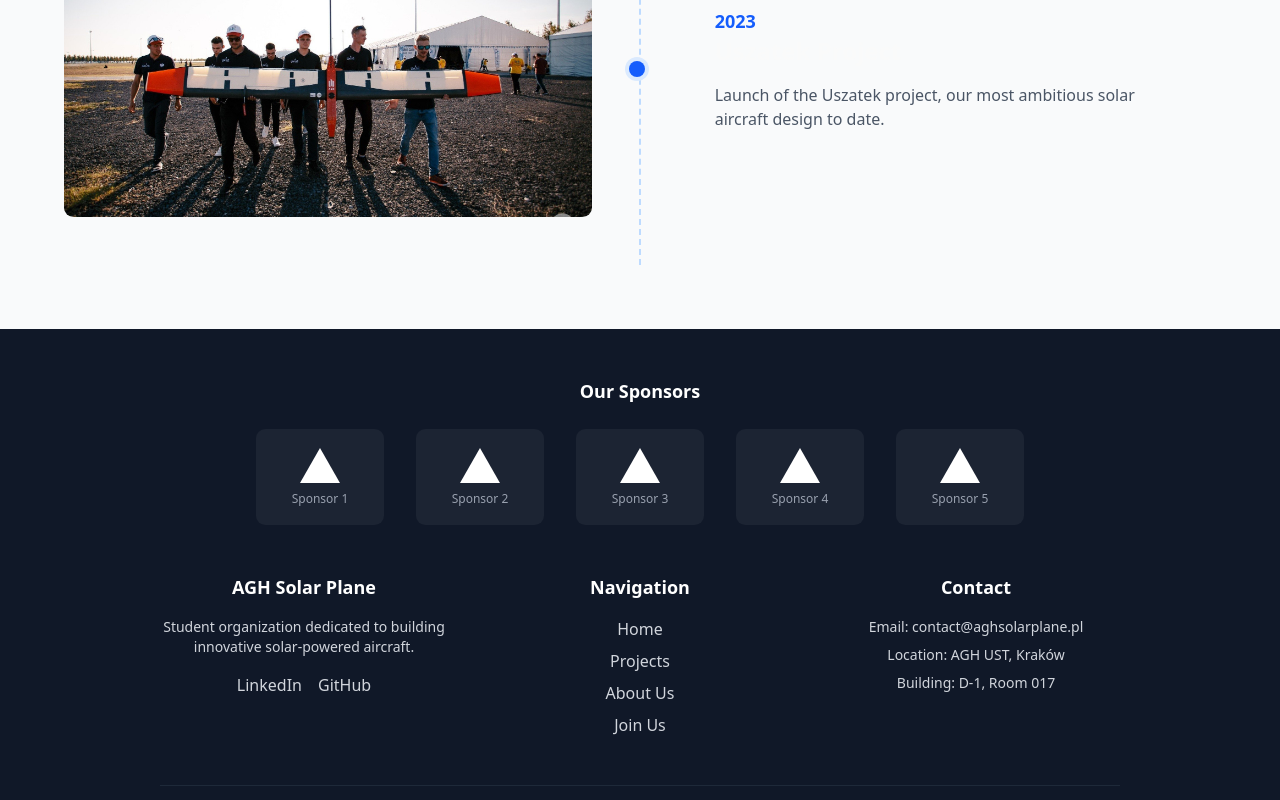
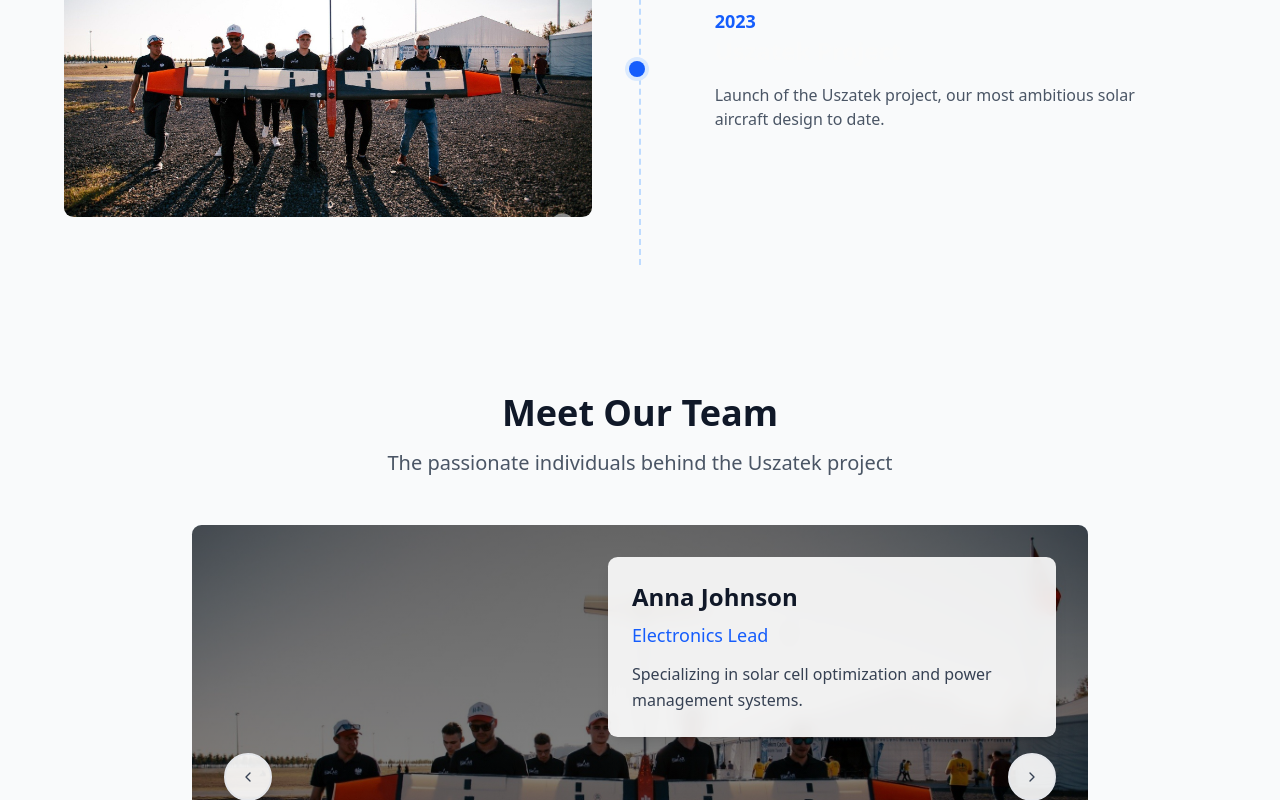
Before and after one commit to wleklinskimateusz/plane, a Next.js app: page /en/projects/uszatek in a window 1280 px wide. Shown: the part 2644-3444 px from the top of the page. Built offline with nearby package versions, Linux system fonts and the light colour scheme.

Commit message:
feat: add meet our team section

```diff
--- a/src/app/[lang]/projects/uszatek/page.tsx
+++ b/src/app/[lang]/projects/uszatek/page.tsx
@@ -2,6 +2,7 @@ import Image from "next/image";
 import { getTranslations } from "@/translations/common/dictionary";
 import { getUszatekTranslations } from "@/translations/uszatek/dictionary";
 import { ImageCard } from "@/components/image-card";
+import { ImageSwitcher } from "@/components/image-switcher";
 
 import {
   CarouselContent,
@@ -27,13 +28,7 @@ export default async function Uszatek({
   return (
     <div className="flex flex-col w-full  mx-auto">
       <section className="relative h-[100vh] w-full">
-        <Image
-          src="/team.jpeg"
-          alt="Uszatek"
-          layout="fill"
-          objectFit="cover"
-          objectPosition="center"
-        />
+        <Image src="/team.jpeg" alt="Uszatek" layout="fill" objectFit="cover" />
         <div className="absolute inset-0 bg-black/30" />
         <div className="absolute bottom-32 left-16 max-w-xl">
           <div className="bg-black/40 backdrop-blur-md p-8 rounded-lg">
@@ -73,6 +68,22 @@ export default async function Uszatek({
           <Timeline items={uszatekTranslations.timeline.items} />
         </div>
       </section>
+
+      {/* Team Section */}
+      <section className="w-full bg-gray-50 py-16">
+        <div className="text-center mb-12">
+          <h2 className="text-4xl font-bold text-gray-900 mb-4">
+            {uszatekTranslations.team.title}
+          </h2>
+          <p className="text-gray-600 text-xl">
+            {uszatekTranslations.team.description}
+          </p>
+        </div>
+        <ImageSwitcher
+          members={uszatekTranslations.team.members}
+          autoSwitchInterval={5000}
+        />
+      </section>
     </div>
   );
 }
--- /dev/null
+++ b/src/components/image-switcher.tsx
@@ -0,0 +1,88 @@
+"use client";
+
+import { useState, useEffect } from "react";
+import Image from "next/image";
+import { Button } from "./ui/button";
+import { ChevronLeft, ChevronRight } from "lucide-react";
+
+interface Member {
+  id: number;
+  name: string;
+  role: string;
+  description: string;
+  imageSrc: string;
+}
+
+interface ImageSwitcherProps {
+  members: Member[];
+  autoSwitchInterval?: number;
+}
+
+export const ImageSwitcher = ({
+  members,
+  autoSwitchInterval = 5000,
+}: ImageSwitcherProps) => {
+  const [currentIndex, setCurrentIndex] = useState(0);
+
+  const handleNext = () => {
+    setCurrentIndex((prev) => (prev + 1) % members.length);
+  };
+
+  const handlePrev = () => {
+    setCurrentIndex((prev) => (prev - 1 + members.length) % members.length);
+  };
+
+  // Auto-switch setup
+  useEffect(() => {
+    const timer = setInterval(handleNext, autoSwitchInterval);
+    return () => clearInterval(timer);
+  }, [autoSwitchInterval]);
+
+  const currentMember = members[currentIndex];
+
+  return (
+    <div className="relative w-full">
+      <div className="relative aspect-[16/9] w-full max-w-[70vw] mx-auto">
+        <Image
+          src={currentMember.imageSrc}
+          alt={currentMember.name}
+          fill
+          className="object-cover rounded-lg"
+        />
+        {/* Darker gradient overlay */}
+        <div className="absolute inset-0 rounded-lg bg-gradient-to-b from-black/60 via-black/50 to-black/70" />
+
+        {/* Info overlay */}
+        <div className="absolute top-8 right-8 max-w-md bg-white/90 backdrop-blur-sm p-6 rounded-lg shadow-lg z-10">
+          <h3 className="text-2xl font-bold text-gray-900 mb-2">
+            {currentMember.name}
+          </h3>
+          <p className="text-blue-600 text-lg font-medium mb-3">
+            {currentMember.role}
+          </p>
+          <p className="text-gray-700 leading-relaxed">
+            {currentMember.description}
+          </p>
+        </div>
+
+        {/* Navigation buttons */}
+        <Button
+          variant="outline"
+          size="icon"
+          className="absolute left-8 top-1/2 -translate-y-1/2 h-12 w-12 rounded-full bg-white/90 hover:bg-white shadow-lg border-2 border-gray-200 z-10"
+          onClick={handlePrev}
+        >
+          <ChevronLeft className="h-6 w-6 text-gray-700" />
+        </Button>
+        <Button
+          variant="outline"
+          size="icon"
+          className="absolute right-8 top-1/2 -translate-y-1/2 h-12 w-12 rounded-full bg-white/90 hover:bg-white shadow-lg border-2 border-gray-200 z-10"
+          onClick={handleNext}
+        >
+          <ChevronRight className="h-6 w-6 text-gray-700" />
+        </Button>
+      </div>
+    </div>
+  );
+};
--- a/src/components/timeline.tsx
+++ b/src/components/timeline.tsx
@@ -51,9 +51,9 @@ const TimelineItem = ({
 
       {/* Timeline center */}
       <div className="relative flex h-full w-16 items-center justify-center">
-        <div className="absolute left-1/2 -translate-x-1/2 h-full w-0 border-l-2 border-dashed border-blue-200" />
+        <div className="absolute left-1/2 -translate-x-1/2 h-full w-0.5 border-l-2 border-dashed border-blue-200" />
         <motion.div
-          className="absolute left-1/2 -translate-x-1/2 h-4 w-4 rounded-full bg-blue-600 ring-4 ring-blue-100"
+          className="absolute left-1/2 top-[calc(50%-0.5rem)] -translate-x-1/2 h-4 w-4 rounded-full bg-blue-600 ring-4 ring-blue-100 z-10"
           initial={{ scale: 0 }}
           animate={{ scale: isInView ? 1 : 0 }}
           transition={{ duration: 0.4 }}
--- a/src/translations/uszatek/en.json
+++ b/src/translations/uszatek/en.json
@@ -70,5 +70,39 @@
         "imageSrc": "/team.jpeg"
       }
     ]
+  },
+  "team": {
+    "title": "Meet Our Team",
+    "description": "The passionate individuals behind the Uszatek project",
+    "members": [
+      {
+        "id": 1,
+        "name": "John Smith",
+        "role": "Project Lead",
+        "description": "Aerospace engineering student with a focus on aerodynamics and system integration.",
+        "imageSrc": "/team.jpeg"
+      },
+      {
+        "id": 2,
+        "name": "Anna Johnson",
+        "role": "Electronics Lead",
+        "description": "Specializing in solar cell optimization and power management systems.",
+        "imageSrc": "/team.jpeg"
+      },
+      {
+        "id": 3,
+        "name": "Michael Brown",
+        "role": "Software Engineer",
+        "description": "Developing flight control systems and navigation algorithms.",
+        "imageSrc": "/team.jpeg"
+      },
+      {
+        "id": 4,
+        "name": "Sarah Wilson",
+        "role": "Mechanical Engineer",
+        "description": "Responsible for structural design and material selection.",
+        "imageSrc": "/team.jpeg"
+      }
+    ]
   }
 }
--- a/src/translations/uszatek/pl.json
+++ b/src/translations/uszatek/pl.json
@@ -70,5 +70,39 @@
         "imageSrc": "/team.jpeg"
       }
     ]
+  },
+  "team": {
+    "title": "Poznaj Nasz Zespół",
+    "description": "Pasjonaci stojący za projektem Uszatek",
+    "members": [
+      {
+        "id": 1,
+        "name": "Jan Kowalski",
+        "role": "Kierownik Projektu",
+        "description": "Student inżynierii lotniczej specjalizujący się w aerodynamice i integracji systemów.",
+        "imageSrc": "/team.jpeg"
+      },
+      {
+        "id": 2,
+        "name": "Anna Nowak",
+        "role": "Kierownik ds. Elektroniki",
+        "description": "Specjalizuje się w optymalizacji ogniw słonecznych i systemach zarządzania energią.",
+        "imageSrc": "/team.jpeg"
+      },
+      {
+        "id": 3,
+        "name": "Michał Wiśniewski",
+        "role": "Inżynier Oprogramowania",
+        "description": "Rozwija systemy kontroli lotu i algorytmy nawigacyjne.",
+        "imageSrc": "/team.jpeg"
+      },
+      {
+        "id": 4,
+        "name": "Sara Wójcik",
+        "role": "Inżynier Mechanik",
+        "description": "Odpowiada za projekt konstrukcyjny i dobór materiałów.",
+        "imageSrc": "/team.jpeg"
+      }
+    ]
   }
 }
```
